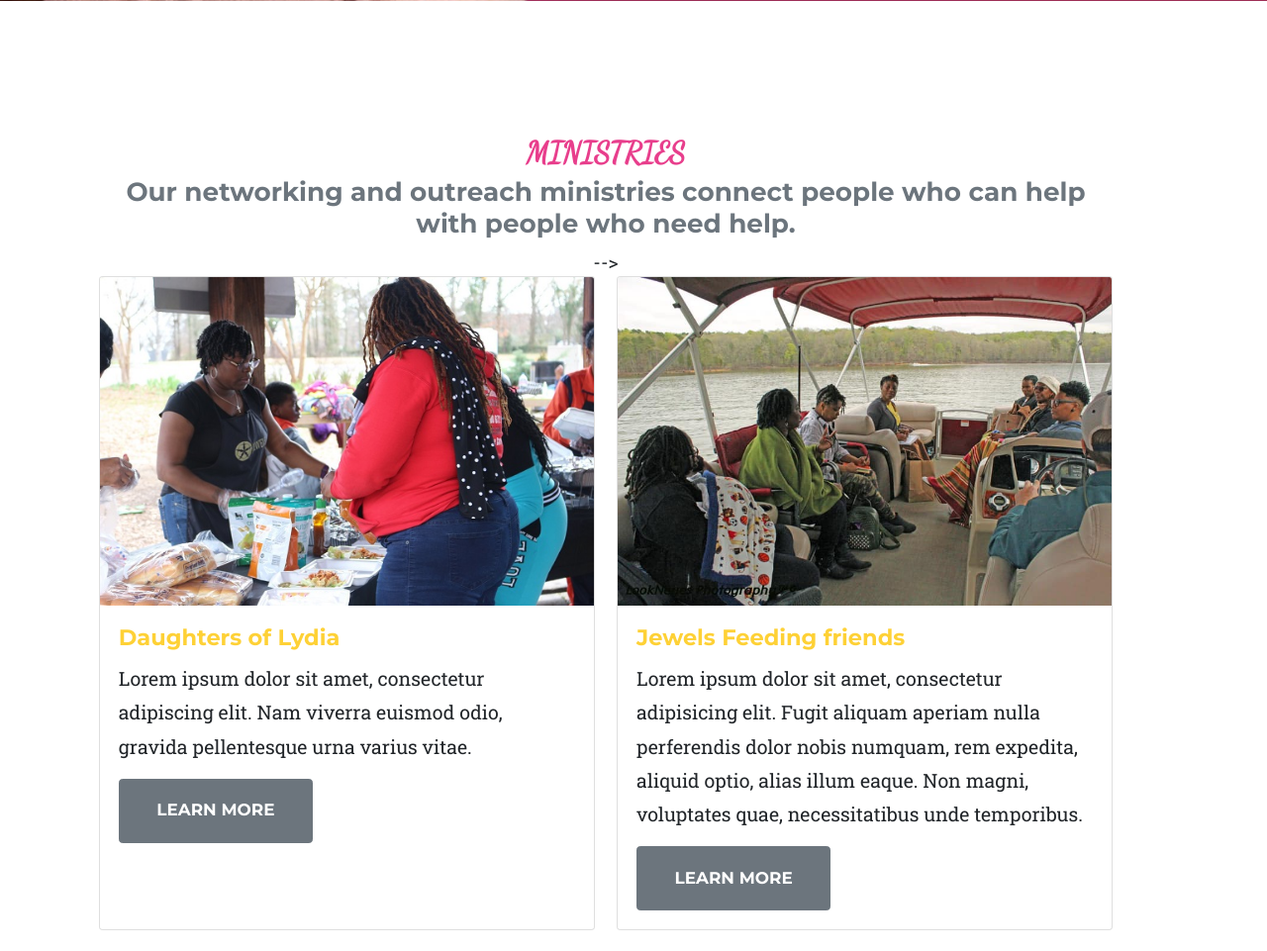
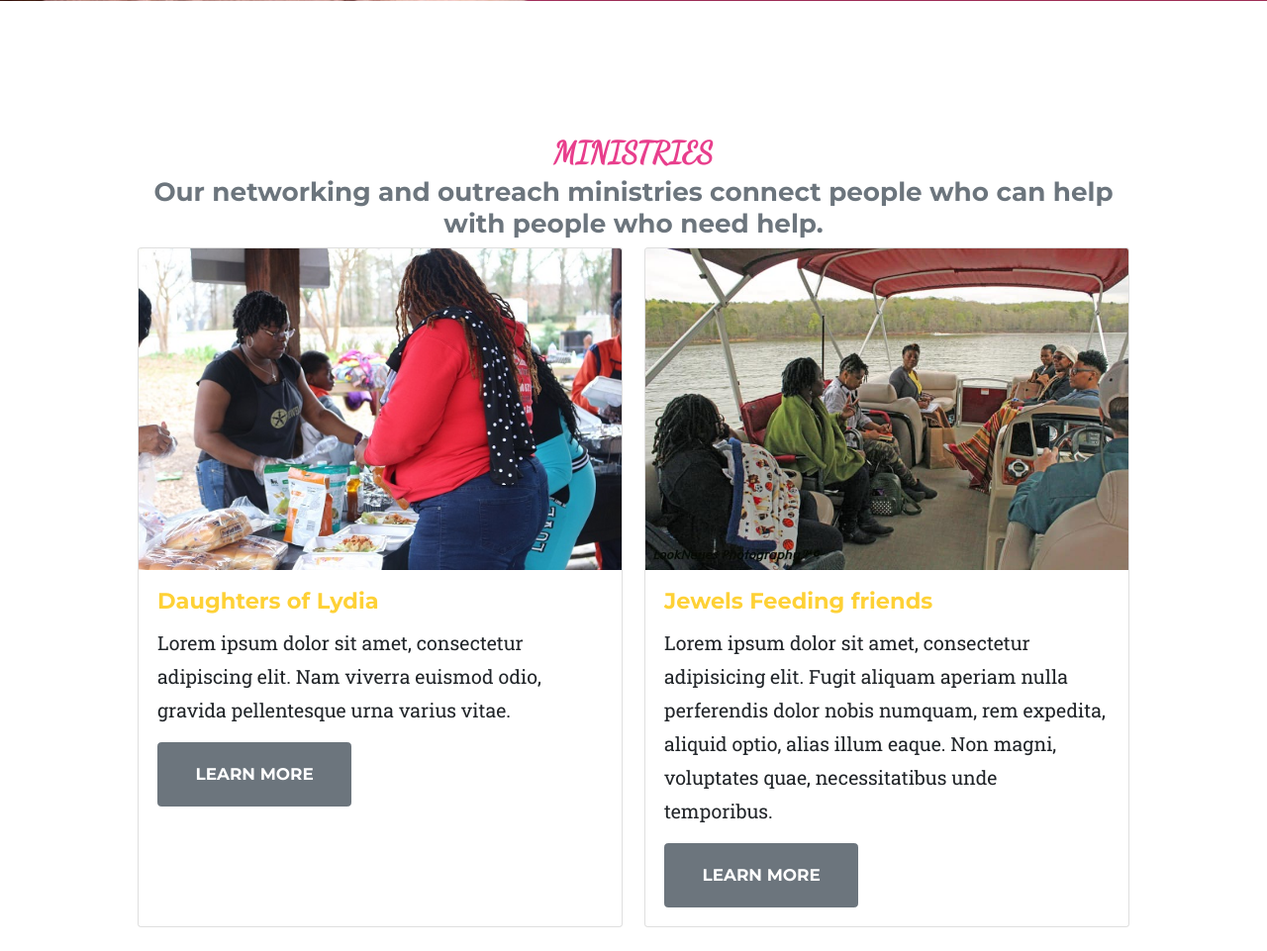
Before and after one commit to lamanaml/jewelsoutreach, a PHP site: page / in a window 1280 px wide. Shown: the part 698-1659 px from the top of the page at 99% size. Run offline with PHP 8.4, Linux system fonts and the light colour scheme; some libraries are stand-ins or nearby versions; some web fonts are replaced.

Commit message:
updated card divs

```diff
--- a/css/jewels.css
+++ b/css/jewels.css
@@ -41,5 +41,9 @@ header.masthead3 {
   /* padding: 24px; */
   margin: 0px 100px 0px 100px;
   width:80%;
+  padding-right: 0.75rem;
+  padding-left: 0.75rem;
+  margin-right: auto;
+  margin-left: auto;
 
 }
--- a/index.php
+++ b/index.php
@@ -73,7 +73,7 @@
             <div class="container2">
                 <div class="text-center">
                     <h2 class="section-heading text-uppercase">Ministries</h2>
-                    <h3 class="section-subheading text-muted">Our networking and outreach ministries connect people who can help with people who need help. </h3> -->
+                    <h3 class="section-subheading text-muted">Our networking and outreach ministries connect people who can help with people who need help. </h3>
                  </div>
                 <div class="row">
                     <div class="col-lg-6 mb-4">
```
